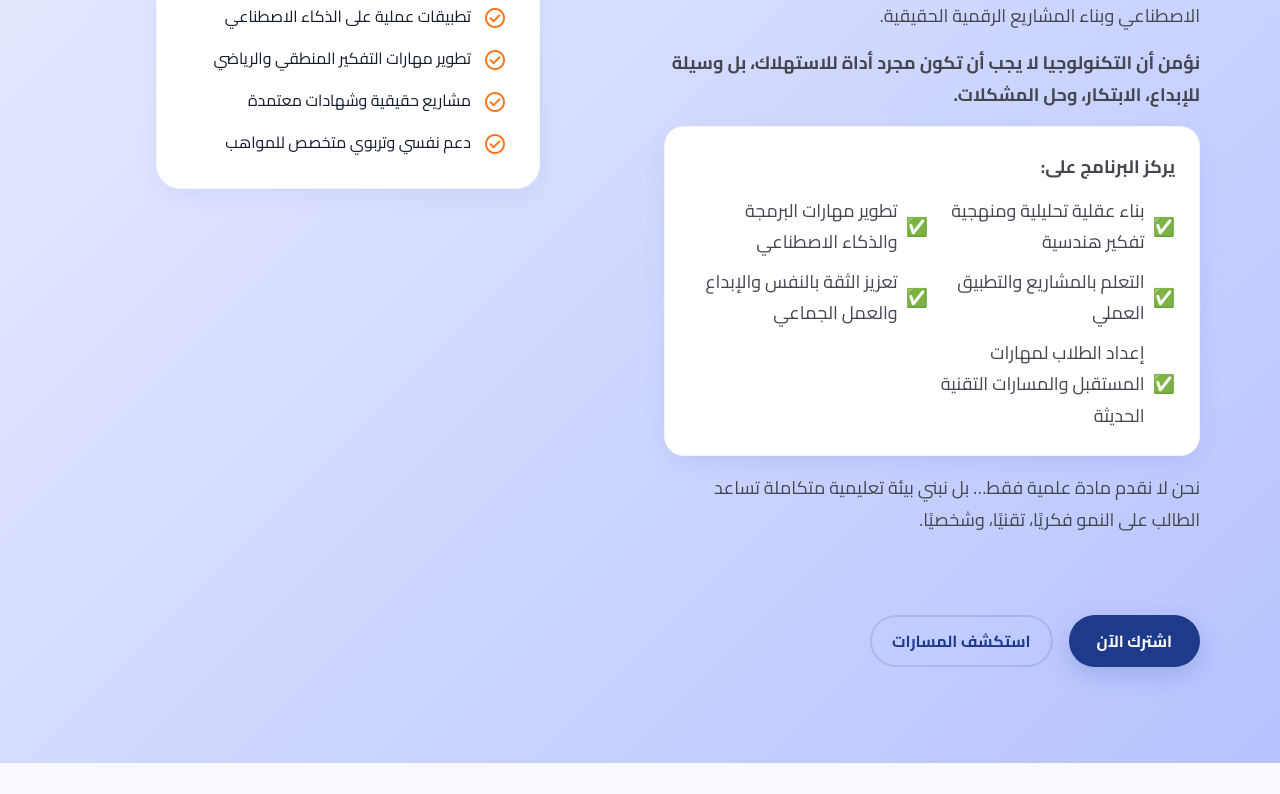
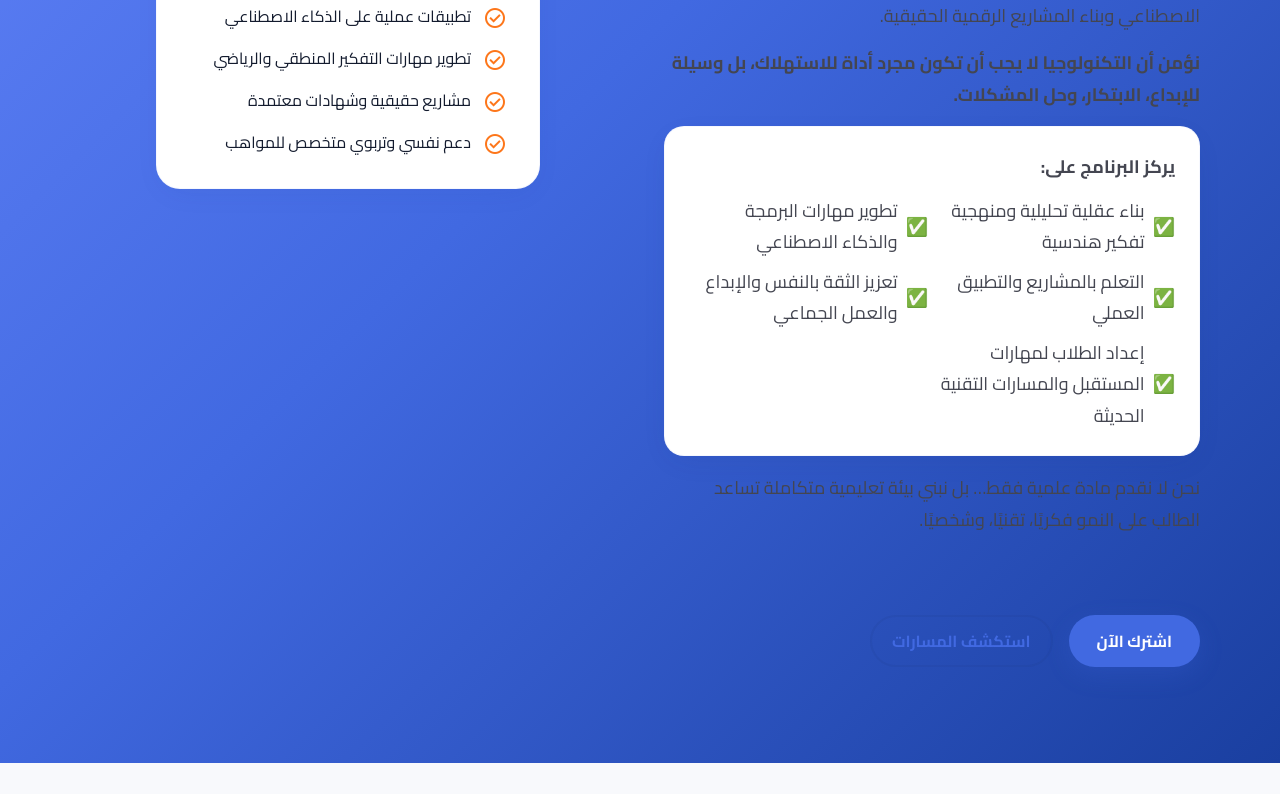
Before and after one commit to emam2025/Tech-Makers, a Next.js app: page / in a window 1280 px wide. Shown: the part 746-1540 px from the top of the page. Built offline with nearby package versions, Linux system fonts and the light colour scheme.

Commit message:
style: royal blue gradient from light (#6b8aff) to dark (#1a3fa0)

```diff
--- a/app/globals.css
+++ b/app/globals.css
@@ -49,12 +49,12 @@
   ::-webkit-scrollbar { width: 10px; height: 10px; }
   ::-webkit-scrollbar-track { background: theme('colors.surface-container-low'); }
   ::-webkit-scrollbar-thumb {
-    background: linear-gradient(180deg, theme('colors.primary'), theme('colors.primary-light'));
+    background: linear-gradient(180deg, #6b8aff, #4169e1);
     border-radius: 999px;
     border: 2px solid theme('colors.surface-container-low');
   }
   ::-webkit-scrollbar-thumb:hover {
-    background: linear-gradient(180deg, theme('colors.primary'), theme('colors.secondary'));
+    background: linear-gradient(180deg, #4169e1, #fd761a);
   }
 
   :focus-visible {
@@ -71,12 +71,12 @@
   .btn-primary {
     @apply inline-flex items-center justify-center px-7 py-3 rounded-full font-bold text-white;
     background-color: theme('colors.primary');
-    box-shadow: 0 8px 24px rgba(30, 58, 138, 0.2);
+    box-shadow: 0 8px 24px rgba(65, 105, 225, 0.2);
     transition: transform 0.15s cubic-bezier(0.2, 0.8, 0.2, 1), box-shadow 0.15s ease;
   }
   .btn-primary:hover {
     transform: translateY(-3px);
-    box-shadow: 0 12px 34px rgba(30, 58, 138, 0.28);
+    box-shadow: 0 12px 34px rgba(65, 105, 225, 0.28);
   }
   .btn-primary:active { transform: translateY(0); }
 
@@ -87,7 +87,7 @@
     padding: 0.6rem 1.25rem;
     transition: background-color 0.12s ease, color 0.12s ease, transform 0.12s ease;
   }
-  .btn-secondary:hover { background-color: rgba(30, 58, 138, 0.06); }
+  .btn-secondary:hover { background-color: rgba(65, 105, 225, 0.06); }
 
   .skip-link {
     position: absolute;
@@ -142,7 +142,7 @@
 
   /* ── Hero ── */
   .hero-gradient {
-    background: linear-gradient(135deg, #f0f4ff 0%, #dce1ff 40%, #b6c4ff 100%);
+    background: linear-gradient(135deg, #6b8aff 0%, #4169e1 50%, #1a3fa0 100%);
   }
 
   .hero-img {
@@ -239,11 +239,11 @@
   /* ── Gradients ── */
   .gradient-text {
     @apply bg-clip-text text-transparent;
-    background-image: linear-gradient(135deg, theme('colors.primary') 0%, theme('colors.primary-light') 100%);
+    background-image: linear-gradient(135deg, #6b8aff 0%, #1a3fa0 100%);
   }
 
   .text-gradient {
-    background: linear-gradient(135deg, theme('colors.primary'), theme('colors.primary-light'));
+    background: linear-gradient(135deg, #6b8aff, #1a3fa0);
     -webkit-background-clip: text;
     background-clip: text;
     color: transparent;
@@ -285,7 +285,7 @@
   }
   .hover-lift:hover {
     transform: translateY(-5px);
-    box-shadow: 0 18px 35px -12px rgba(30, 58, 138, 0.28);
+    box-shadow: 0 18px 35px -12px rgba(65, 105, 225, 0.28);
   }
 
   .hover-scale { transition: transform 0.25s ease; }
@@ -436,7 +436,7 @@
     bottom: -2px;
     width: 100%;
     height: 2px;
-    background: linear-gradient(135deg, theme('colors.primary'), theme('colors.primary-light'));
+    background: linear-gradient(135deg, #6b8aff, #1a3fa0);
     transform: scaleX(0);
     transform-origin: right;
     transition: transform 0.3s ease;
--- a/tailwind.config.js
+++ b/tailwind.config.js
@@ -14,8 +14,8 @@ module.exports = {
         '40': '40px',
       },
       colors: {
-        primary: "#1e3a8a",
-        "primary-deep": "#0f2360",
+        primary: "#4169e1",
+        "primary-deep": "#1a3fa0",
         "primary-light": "#6b8aff",
         "primary-container": "#1e3a8a",
         "on-primary": "#ffffff",
```
